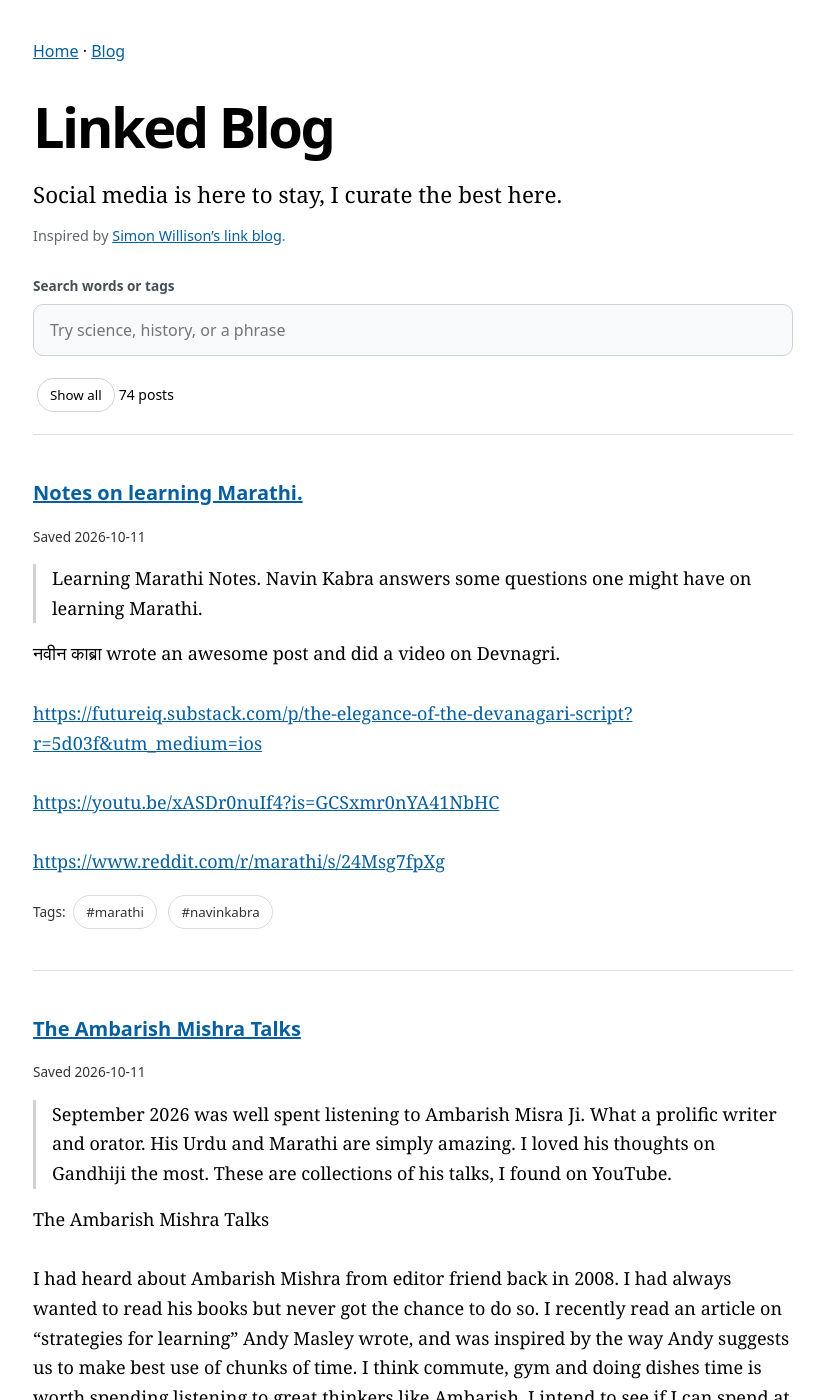
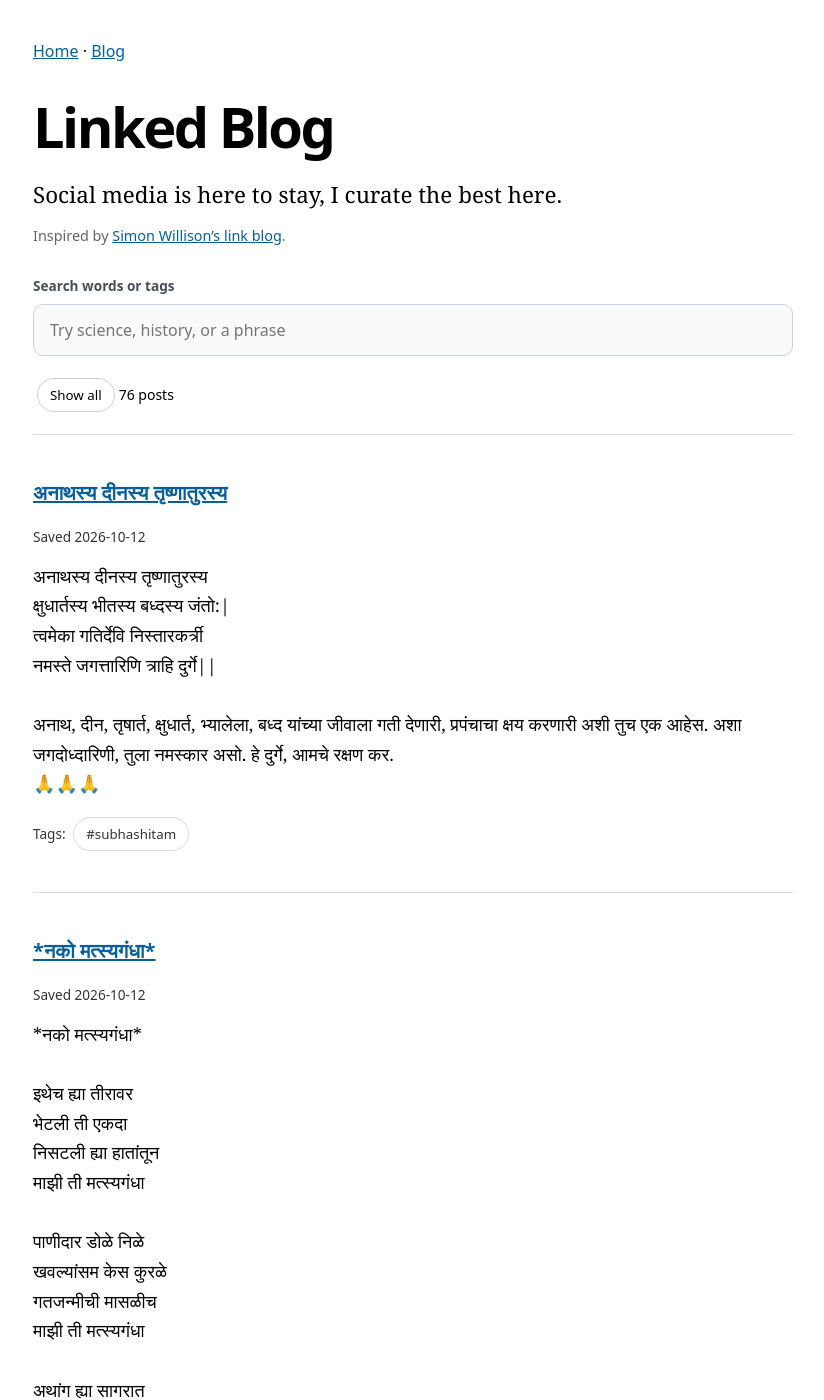
Before and after one commit to PriyaranjanMarathe/priyaranjanmarathe.github.io, a Jekyll site: the page docs/finds/index.html, which Jekyll copies as it is, in a window 1280 px wide and 1400 px high. Shown: the whole window, without its empty margins (227-1051 px from the left). Built offline with Jekyll 4.4.1, drawn with Linux system fonts in a browser that asks for light colours; some of the changed text lies outside the part shown.

Commit message:
Save selected WhatsApp finds

```diff
--- a/docs/finds/import-state.json
+++ b/docs/finds/import-state.json
@@ -1 +1 @@
-{"cursor": 1791827756522, "retry_commands": ["c6b6c2231155e3258793c4162d14ad4f027a8a03bf60127767cd8b1cdf16d76b", "f6e45757ef2e17e1cdbd120e2fb4a7bd8ed2b9646e1f4a39983f06d8ff64c218"]}
+{"cursor": 1791852108370, "retry_commands": ["c6b6c2231155e3258793c4162d14ad4f027a8a03bf60127767cd8b1cdf16d76b", "f6e45757ef2e17e1cdbd120e2fb4a7bd8ed2b9646e1f4a39983f06d8ff64c218"]}
--- a/docs/finds/index.html
+++ b/docs/finds/index.html
@@ -6,7 +6,58 @@
 <nav><a href="/">Home</a> · <a href="/blog/">Blog</a></nav><header class="intro"><h1>Linked Blog</h1>
 <p class="tagline">Social media is here to stay, I curate the best here.</p>
 <p class="meta">Inspired by <a href="https://simonwillison.net/2024/Dec/22/link-blog/">Simon Willison’s link blog</a>.</p></header>
-<label for="search">Search words or tags</label><input id="search" type="search" placeholder="Try science, history, or a phrase"><p><button id="clear">Show all</button><span id="count" role="status"></span></p><main><article id="75a353e6f48ec9ef0c719b8e" data-tags="[&quot;marathi&quot;, &quot;navinkabra&quot;]">
+<label for="search">Search words or tags</label><input id="search" type="search" placeholder="Try science, history, or a phrase"><p><button id="clear">Show all</button><span id="count" role="status"></span></p><main><article id="261994df78f8cb80b20cc4f1" data-tags="[&quot;subhashitam&quot;]">
+<h2><a href="#261994df78f8cb80b20cc4f1">अनाथस्य दीनस्य तृष्णातुरस्य </a></h2>
+<p class="meta">Saved 2026-10-12</p>
+<div class="body">अनाथस्य दीनस्य तृष्णातुरस्य
+क्षुधार्तस्य भीतस्य बध्दस्य जंतो:|
+त्वमेका गतिर्देवि निस्तारकर्त्री
+नमस्ते जगत्तारिणि त्राहि दुर्गे||
+
+अनाथ, दीन, तृषार्त, क्षुधार्त, भ्यालेला, बध्द यांच्या जीवाला गती देणारी, प्रपंचाचा क्षय करणारी अशी तुच एक आहेस. अशा जगदोध्दारिणी, तुला नमस्कार असो. हे दुर्गे, आमचे रक्षण कर.
+🙏🙏🙏</div>
+<p class="meta">Tags: <button class="tag" data-tag="subhashitam">#subhashitam</button></p></article><article id="a217e02caa0367264bbbc49c" data-tags="[&quot;poem&quot;]">
+<h2><a href="#a217e02caa0367264bbbc49c">*नको मत्स्यगंधा*</a></h2>
+<p class="meta">Saved 2026-10-12</p>
+<div class="body">*नको मत्स्यगंधा*
+
+इथेच ह्या तीरावर
+भेटली ती एकदा
+निसटली ह्या हातांतून
+माझी ती मत्स्यगंधा
+
+पाणीदार डोळे निळे
+खवल्यांसम केस कुरळे
+गतजन्मीची मासळीच
+माझी ती मत्स्यगंधा
+
+अथांग ह्या सागरात
+असतीलही परी अनेक
+तिच्यासारखी तीच एक
+माझी ती मत्स्यगंधा
+
+पहाटेस रोज रोज
+पुसतसे मी “भास्करा,
+दिसली का रे आज तूज
+माझी ती मत्स्यगंधा?”
+
+विचारात धुंद तिच्या
+वाट हरवलो एकदा
+मिळेल तरी कशी तेथे
+माझी ती मत्स्यगंधा?
+
+भेटल्या परी तेथे मज
+कुंदा जुई सुगंधा, अन
+विसरलो मी त्या भानात
+कशी कोण मत्स्यगंधा
+
+आठवण ती दडपून आता
+भटकतो मी सर्वदा
+थांबव शोध तू ही भास्करा
+नकोच ती मत्स्यगंधा
+
+नितिन हे. वैद्य</div>
+<p class="meta">Tags: <button class="tag" data-tag="poem">#poem</button></p></article><article id="75a353e6f48ec9ef0c719b8e" data-tags="[&quot;marathi&quot;, &quot;navinkabra&quot;]">
 <h2><a href="#75a353e6f48ec9ef0c719b8e">Notes on learning Marathi.</a></h2>
 <p class="meta">Saved 2026-10-11</p>
 <div class="note">Learning Marathi Notes. Navin Kabra answers some questions one might have on learning Marathi. </div><div class="body">नवीन काब्रा wrote an awesome post and did a video on Devnagri.
```
Also changed, not shown: docs/finds/finds.json.
